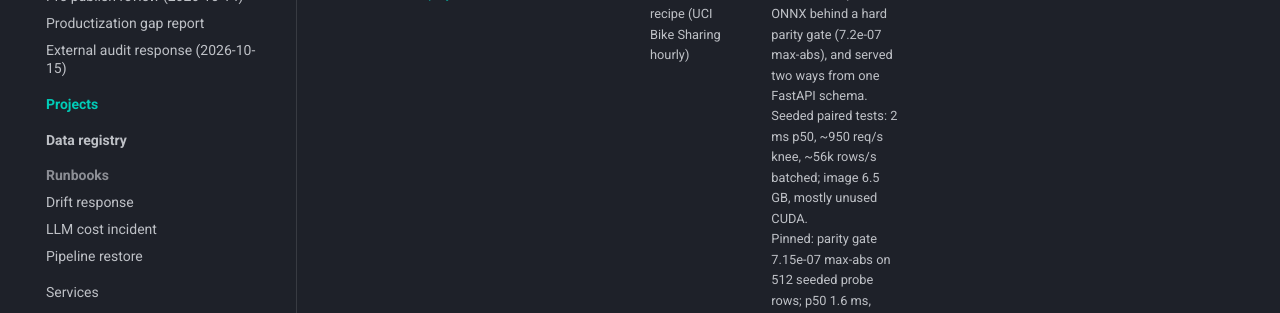
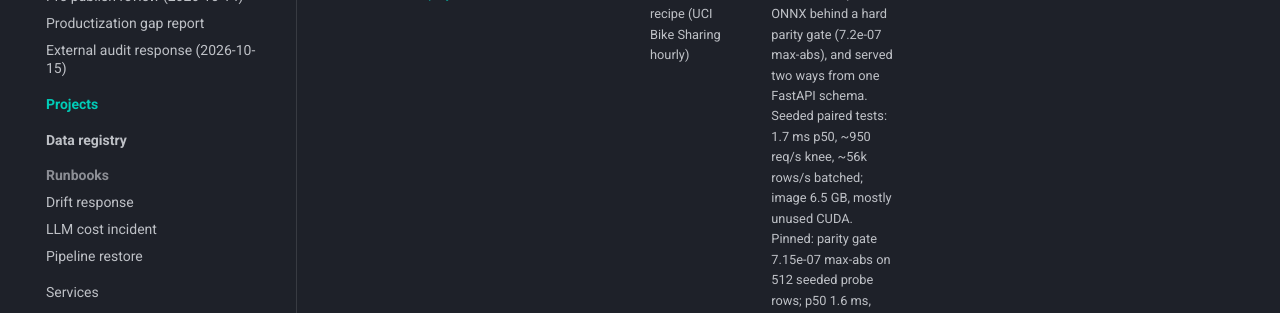
Before and after one commit to amm-ds/portfolio, an MkDocs documentation site: the page built from docs/projects/index.md, in a window 1280 px wide and 900 px high, scrolled down 6503 px. Shown: the part 336-649 px from the top of the window. Built offline with MkDocs 1.6.1 and Material for MkDocs 9.7.7, drawn with Linux system fonts in a browser that asks for light colours; comment, search, counter and statistics services are not loaded; some of the changed text lies outside the part shown.

```diff
--- a/docs/projects/index.md
+++ b/docs/projects/index.md
@@ -22,4 +22,4 @@ Public deployment status: [deploy/DEPLOY.md](https://github.com/amm-ds/portfolio
 | 10 | [Retention Uplift & Experimentation](10-uplift-experimentation.md) | Decision Science | Hillstrom email (MineThatData) | On 64,000-customer randomized email data, uplift targeting beat random targeting by +$2,812 (+69%) at a 25% send budget, CI [+$718, +$4,767]; at $0.01 per email, mailing everyone still wins. Targeting pays when sending is costly. Data: Hillstrom MineThatData, March 2008.<br>Pinned: targeting profit advantage established by paired bootstrap; mail-everyone named as the bar | Working showcase |
 | 11 | [DataFrame Engines Benchmark](11-data-engineering.md) | Data engineering | NYC TLC yellow (sha-pinned) | Ten data tasks over 2.96M NYC taxi trips, parity-checked on pandas, Polars, DuckDB and stdlib sqlite: Polars 19x, DuckDB 15x pandas; sqlite answers every SQL task but file conversion leaves it ~29x slower; 1M-10M tracks show the fast two scaling sub-linearly. NYC TLC 2024-01.<br>Pinned: geomean x19.2 (Polars) / x14.9 (DuckDB) vs pandas across 10 parity-checked tasks; sqlite correct on every SQL task but ~29x slower through file conversion; 1M-10M tracks show the fast two scaling sub-linearly | Working showcase |
 | 12 | [Tabular ML & Deep Learning Lifecycle](12-tabular-ml-lifecycle.md) | Classical ML + deep learning | UCI Bike Sharing, Capital Bikeshare hourly (real, sha256-pinned) + seeded synthetic CI twin | Real UCI Capital Bikeshare hourly demand (17,379 rows): a seeded ladder from seasonal-naive to LightGBM and a hand-written PyTorch MLP reaches 25.4 MAE on the scored-once 8-week test vs 83.2 for the floor - a 57.8/hour gain (95% CI 52.5-63.1); validation picked the MLP.<br>Pinned: champion tabular MLP 25.4 test MAE vs 83.2 seasonal-naive floor (+57.8/hour, 95% CI 52.5-63.1, excludes zero); validation picked the MLP before the single test pass, and LightGBM dead-heats it (0.06 MAE lower, worse RMSE) | Working showcase |
-| 13 | [Model API Serving & Docker Deployment](13-model-serving.md) | Model serving & deployment | Champion MLP re-derived from experiment 12's committed recipe (UCI Bike Sharing hourly) | Experiment 12's champion MLP (25.4316 test MAE) is re-derived, exported to ONNX behind a hard parity gate (7.2e-07 max-abs), and served two ways from one FastAPI schema. Seeded paired tests: 2 ms p50, ~950 req/s knee, ~56k rows/s batched; image 6.5 GB, mostly unused CUDA.<br>Pinned: parity gate 7.15e-07 max-abs on 512 seeded probe rows; p50 1.6 ms, ~950 req/s knee, ~56k rows/s batched; 6.47 GB measured image, mostly torch and unused CUDA; ~$1.15e-05 electricity per 1k predictions (65 W, $0.30/kWh, declared) | Working showcase |
+| 13 | [Model API Serving & Docker Deployment](13-model-serving.md) | Model serving & deployment | Champion MLP re-derived from experiment 12's committed recipe (UCI Bike Sharing hourly) | Experiment 12's champion MLP (25.4316 test MAE) is re-derived, exported to ONNX behind a hard parity gate (7.2e-07 max-abs), and served two ways from one FastAPI schema. Seeded paired tests: 1.7 ms p50, ~950 req/s knee, ~56k rows/s batched; image 6.5 GB, mostly unused CUDA.<br>Pinned: parity gate 7.15e-07 max-abs on 512 seeded probe rows; p50 1.6 ms, ~950 req/s knee, ~56k rows/s batched; 6.47 GB measured image, mostly torch and unused CUDA; ~$1.15e-05 electricity per 1k predictions (65 W, $0.30/kWh, declared) | Working showcase |
```
Also changed, not shown: README.md (+2 -2 lines), docs/projects/13-model-serving.md (+1 -1 lines), 2 other files.
